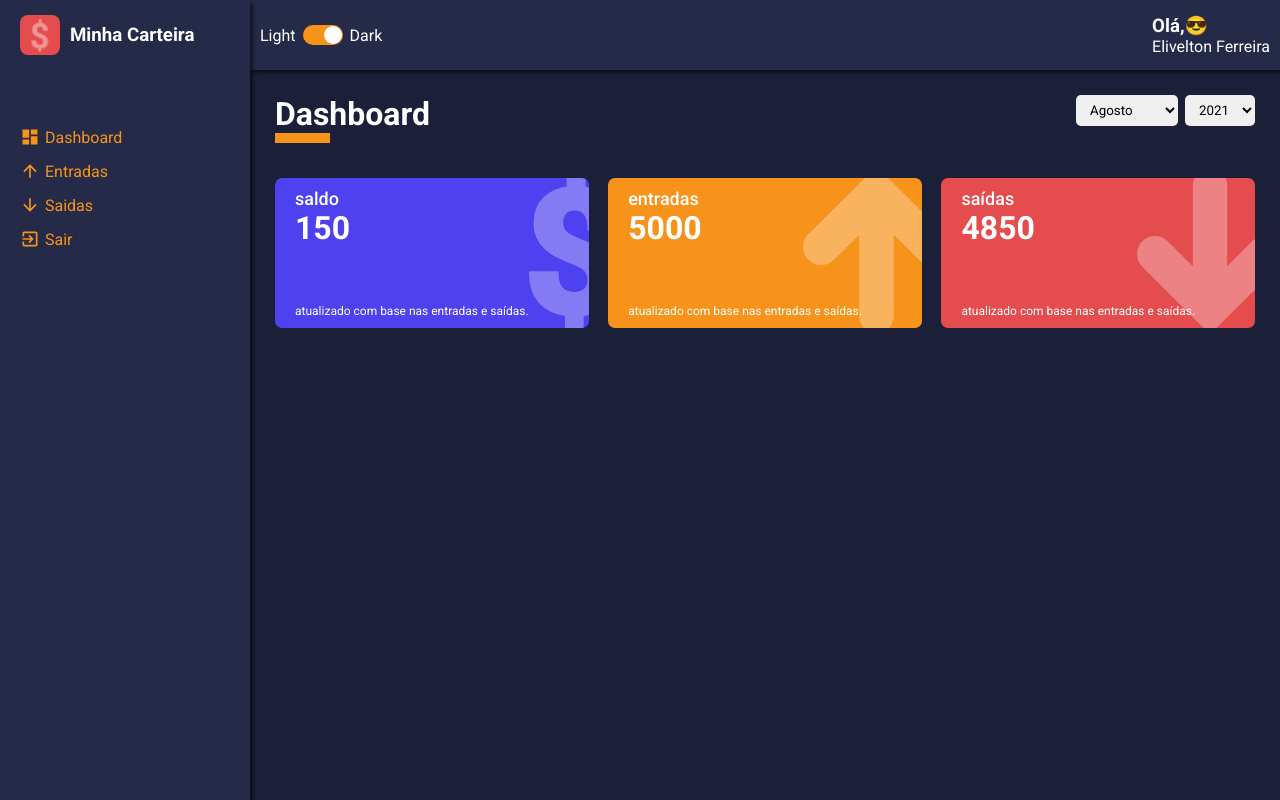
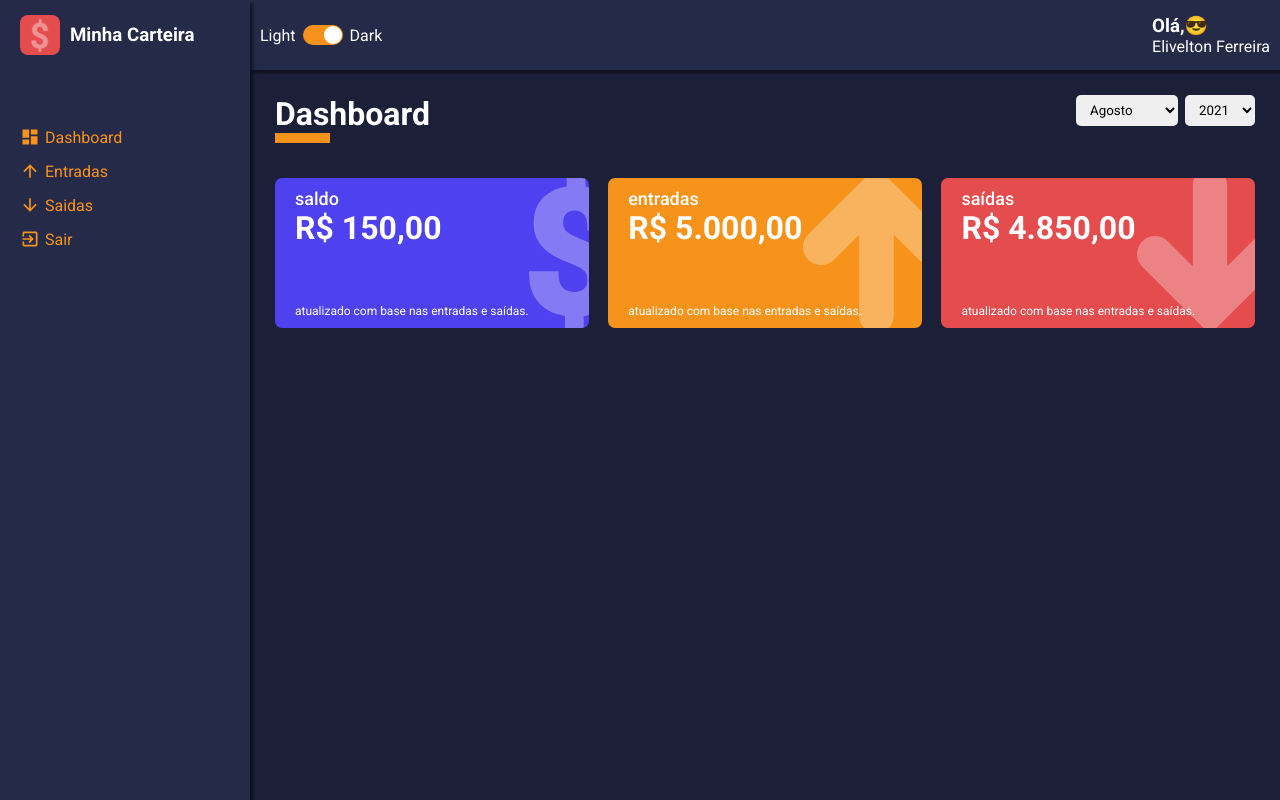
Before and after one commit to eliveltonsf/my-wallet, a React (Create React App) app: page /dashboard in a window 1280 px wide. Built offline with nearby package versions, Linux system fonts and the light colour scheme; the HTML template or start-up script is replaced by a standard one.

Commit message:
feat: using react-countup in walletBox

```diff
--- a/src/components/WalletBox/index.tsx
+++ b/src/components/WalletBox/index.tsx
@@ -1,4 +1,5 @@
 import React from 'react';
+import CountUp from 'react-countup';
 
 import dolarImg from '../../assets/dolar.svg'
 import arrowUpImg from '../../assets/arrow-up.svg'
@@ -35,7 +36,9 @@ const WalletBox: React.FC<IWalletBoxProps> = ({
   return (
     <Container color={color}>
       <span>{title}</span>
-      <h1>{amount}</h1>
+      <h1>
+        <CountUp duration={1.75} end={amount} prefix={"R$ "} separator="." decimal="," decimals={2} />
+      </h1>
       <small>{footerLabel}</small>
       <img src={IconSelected} alt={title} />
     </Container>
```
